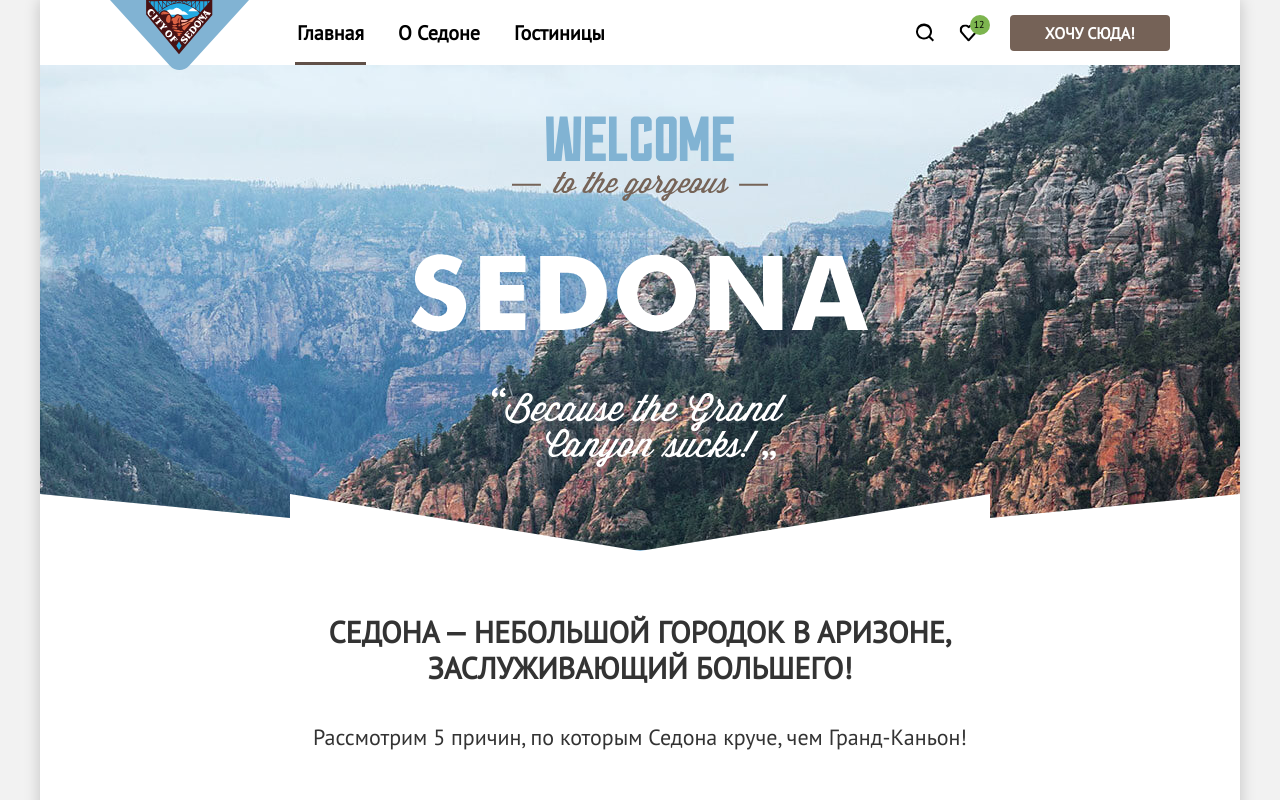
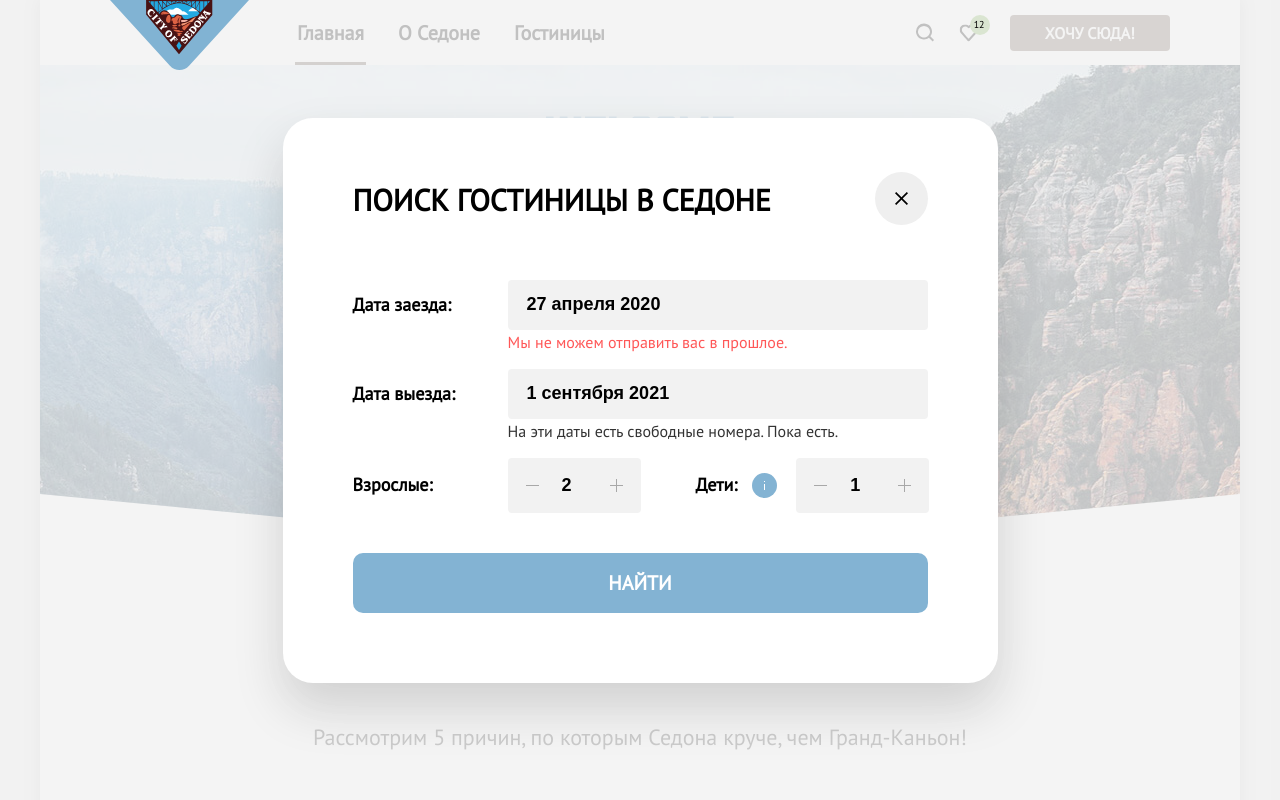
Before and after one commit to htmlacademy-htmlcss/1967959-sedona-33, a plain HTML site: page index.html in a window 1280 px wide. Shown: the top 800 px of the page. Drawn offline with Linux system fonts and the light colour scheme.

Commit message:
Защита Седона правки №1
Вынес иконки в стили/добавил фоновый цвет для блоков с изображениями/переверстал модальное окно/проставил точки в альт текстах/добавил фавикон

```diff
--- a/index.html
+++ b/index.html
@@ -308,12 +308,12 @@
               <label class="label-control">
                 <span class="name-input">Дата заезда:</span>
               </label>
-              <input class="control-input input-in" type="text" name="date-in">
-              <span class="infotext-input-in">Мы не можем отправить вас в прошлое</span>
+              <input class="control-input input-in" type="text" value="27 апреля 2020" name="date-in">
+              <span class="infotext-input-in">Мы не можем отправить вас в прошлое.</span>
               <label class="label-control">
                 <span class="name-input">Дата выезда:</span>
               </label>
-              <input class="control-input input-out" type="text" name="date-out">
+              <input class="control-input input-out" type="text" value="1 сентября 2021" name="date-out">
               <span class="infotext-input-out">На эти даты есть свободные номера. Пока есть.</span>
             </div>
 
@@ -327,7 +327,7 @@
                       <path d="M0 0v1h13V0H0Z" />
                     </svg>
                   </button>
-                  <input class="number-persons" type="text" value="2">
+                  <input class="number-persons" type="number" min="1" max="4" value="2" name="adults">
                   <button class="button-plus">
                     <svg class="icon-plus" width="13" height="13" viewBox="0 0 13 13" fill="currentCollor"
                       xmlns="http://www.w3.org/2000/svg">
@@ -357,7 +357,7 @@
                       <path d="M0 0v1h13V0H0Z" />
                     </svg>
                   </button>
-                  <input class="number-persons" type="text" value="1">
+                  <input class="number-persons" type="number" min="0" max="10" value="1" name="child">
                   <button class="button-plus">
                     <svg class="icon-plus" width="13" height="13" viewBox="0 0 13 13" fill="currentCollor"
                       xmlns="http://www.w3.org/2000/svg">
--- a/styles/styles.css
+++ b/styles/styles.css
@@ -785,7 +785,7 @@ body {
   width: 100%;
   height: 100%;
   background-color: rgba(242, 242, 242, 0.8);
-  display:none;
+  display:non
 }
 
 .modal {
@@ -860,8 +860,22 @@ body {
 .label-control {
   width: 155px;
 }
+
+.name-input {
+  font-family: 'PT Sans';
+  font-style: normal;
+  font-weight: 700;
+  font-size: 18px;
+  line-height: 40px;
+}
+
 .control-input {
   display: block;
+  font-family: 'PT Sans' sans-serif;
+  font-style: normal;
+  font-weight: 700;
+  font-size: 18px;
+  line-height: 40px;
   width: 420px;
   height: 50px;
   padding: 0 19px;
@@ -914,6 +928,10 @@ body {
 }
 
 .label-person {
+  font-family: 'PT Sans';
+  font-style: normal;
+  font-weight: 700;
+  font-size: 18px;
   margin: 0;
   padding: 0;
   display: block;
@@ -921,6 +939,10 @@ body {
 }
 
 .label-person-child {
+  font-family: 'PT Sans';
+  font-style: normal;
+  font-weight: 700;
+  font-size: 18px;
   display: flex;
   margin-right: 15px;
 }
@@ -930,7 +952,7 @@ body {
   align-items: center;
 }
 
-.name-input-person-child {
+/*.name-input-person-child {
   position: relative;
   display: flex;
   flex-wrap: nowrap;
@@ -938,7 +960,7 @@ body {
   align-items: center;
   margin: 0;
   padding: 0;
-}
+}*/
 
 .tooltip-togle {
   display: block;
```
